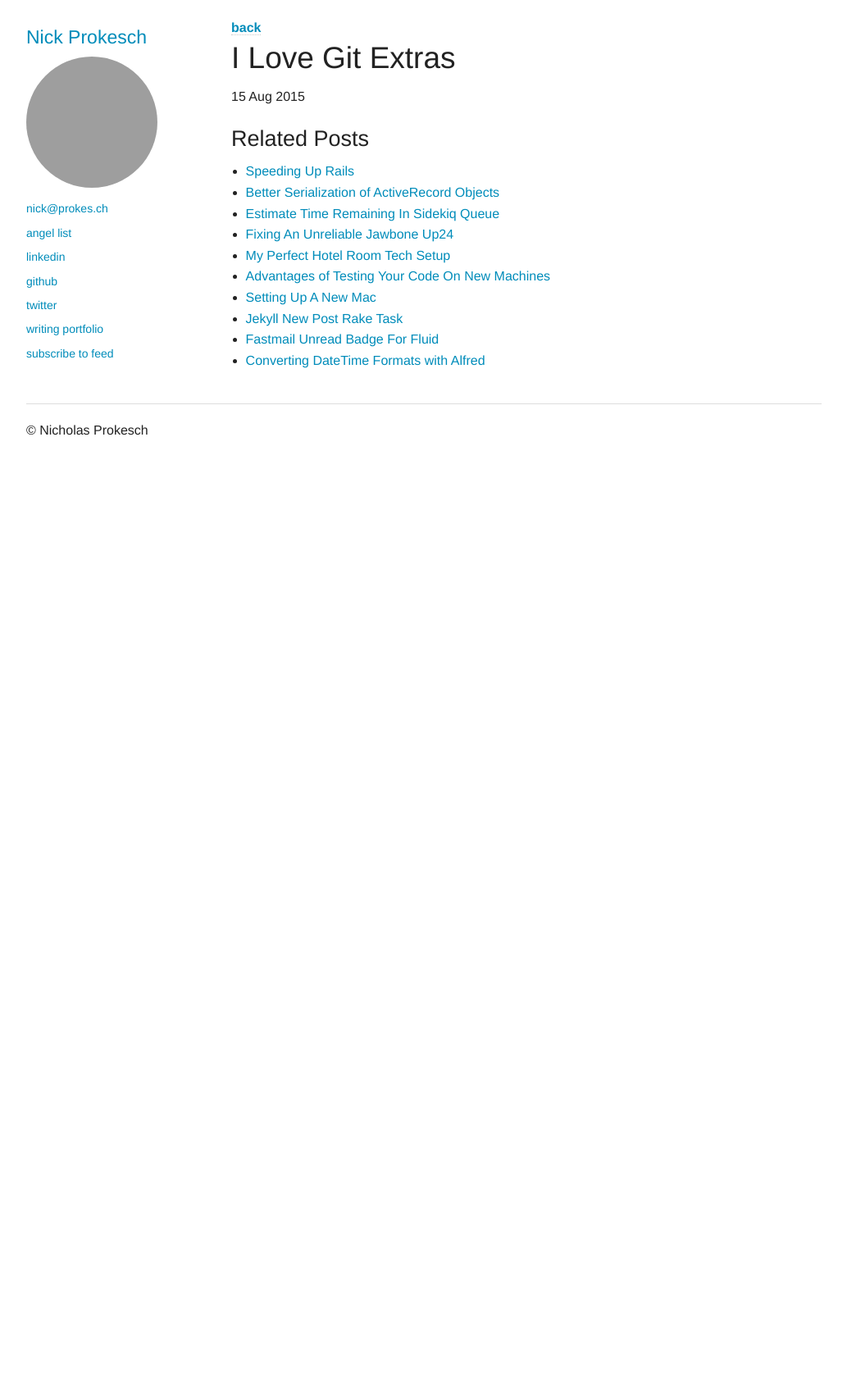
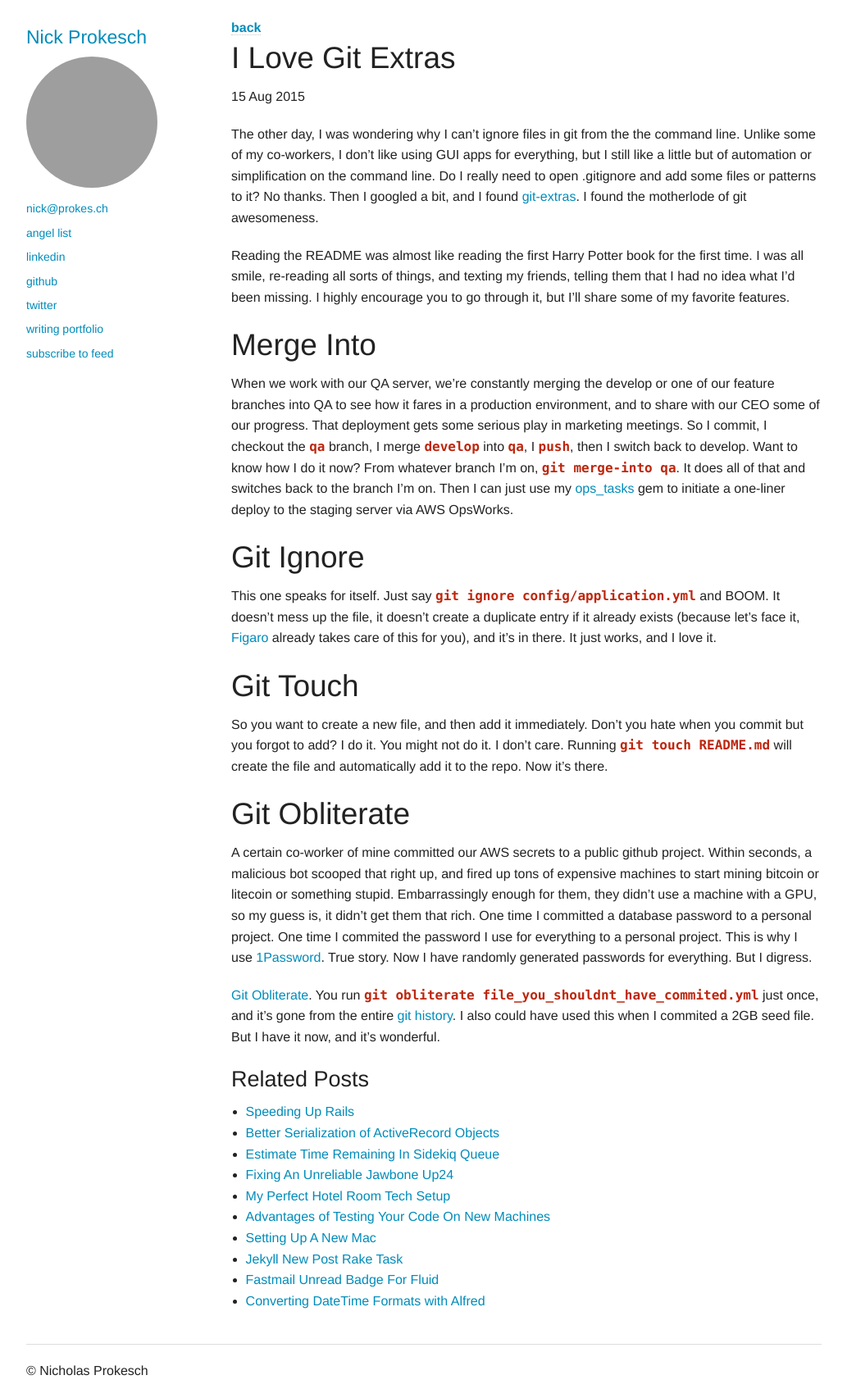
Before and after one commit to prokizzle/prokizzle.github.io, a Jekyll site: the page built from _posts/2015-08-15-I-Love-Git-Extras.markdown, in a window 1280 px wide. Shown: the whole page at 82% size, without its empty margins (123-1156 px from the left). Built offline with Jekyll 4.4.1, drawn with Linux system fonts in a browser that asks for light colours; Markdown is read by kramdown in place of the engine named in the settings; before the commit the page ends 910 px from its top, so only the background shows below that; grey boxes are pictures that could not be loaded.

Commit message:
add git extra article

```diff
--- a/_posts/2015-08-15-I-Love-Git-Extras.markdown
+++ b/_posts/2015-08-15-I-Love-Git-Extras.markdown
@@ -4,3 +4,25 @@ title: I Love Git Extras
 external-url:
 categories:
 ---
+
+The other day, I was wondering why I can't ignore files in git from the the command line. Unlike some of my co-workers, I don't like using GUI apps for everything, but I still like a little but of automation or simplification on the command line. Do I really need to open .gitignore and add some files or patterns to it? No thanks. Then I googled a bit, and I found [git-extras](https://github.com/tj/git-extras). I found the motherlode of git awesomeness.
+
+Reading the README was almost like reading the first Harry Potter book for the first time. I was all smile, re-reading all sorts of things, and texting my friends, telling them that I had no idea what I'd been missing. I highly encourage you to go through it, but I'll share some of my favorite features.
+
+## Merge Into
+
+When we work with our QA server, we're constantly merging the develop or one of our feature branches into QA to see how it fares in a production environment, and to share with our CEO some of our progress. That deployment gets some serious play in marketing meetings. So I commit, I checkout the `qa` branch, I merge `develop` into `qa`, I `push`, then I switch back to develop. Want to know how I do it now? From whatever branch I'm on, `git merge-into qa`. It does all of that and switches back to the branch I'm on. Then I can just use my [ops_tasks](https://github.com/prokizzle/ops_tasks) gem to initiate a one-liner deploy to the staging server via AWS OpsWorks.
+
+## Git Ignore
+
+This one speaks for itself. Just say `git ignore config/application.yml` and BOOM. It doesn't mess up the file, it doesn't create a duplicate entry if it already exists (because let's face it, [Figaro](https://github.com/laserlemon/figaro) already takes care of this for you), and it's in there. It just works, and I love it.
+
+## Git Touch
+
+So you want to create a new file, and then add it immediately. Don't you hate when you commit but you forgot to add? I do it. You might not do it. I don't care. Running `git touch README.md` will create the file and automatically add it to the repo. Now it's there.
+
+## Git Obliterate
+
+A certain co-worker of mine committed our AWS secrets to a public github project. Within seconds, a malicious bot scooped that right up, and fired up tons of expensive machines to start mining bitcoin or litecoin or something stupid. Embarrassingly enough for them, they didn't use a machine with a GPU, so my guess is, it didn't get them that rich. One time I committed a database password to a personal project. One time I commited the password I use for everything to a personal project. This is why I use [1Password](https://agilebits.com/onepassword). True story. Now I have randomly generated passwords for everything. But I digress.
+
+[Git Obliterate](https://github.com/tj/git-extras/blob/master/Commands.md#git-obliterate). You run `git obliterate file_you_shouldnt_have_commited.yml` just once, and it's gone from the entire [git history](https://git-scm.com/book/en/v2/Git-Basics-Viewing-the-Commit-History). I also could have used this when I commited a 2GB seed file. But I have it now, and it's wonderful.
```
